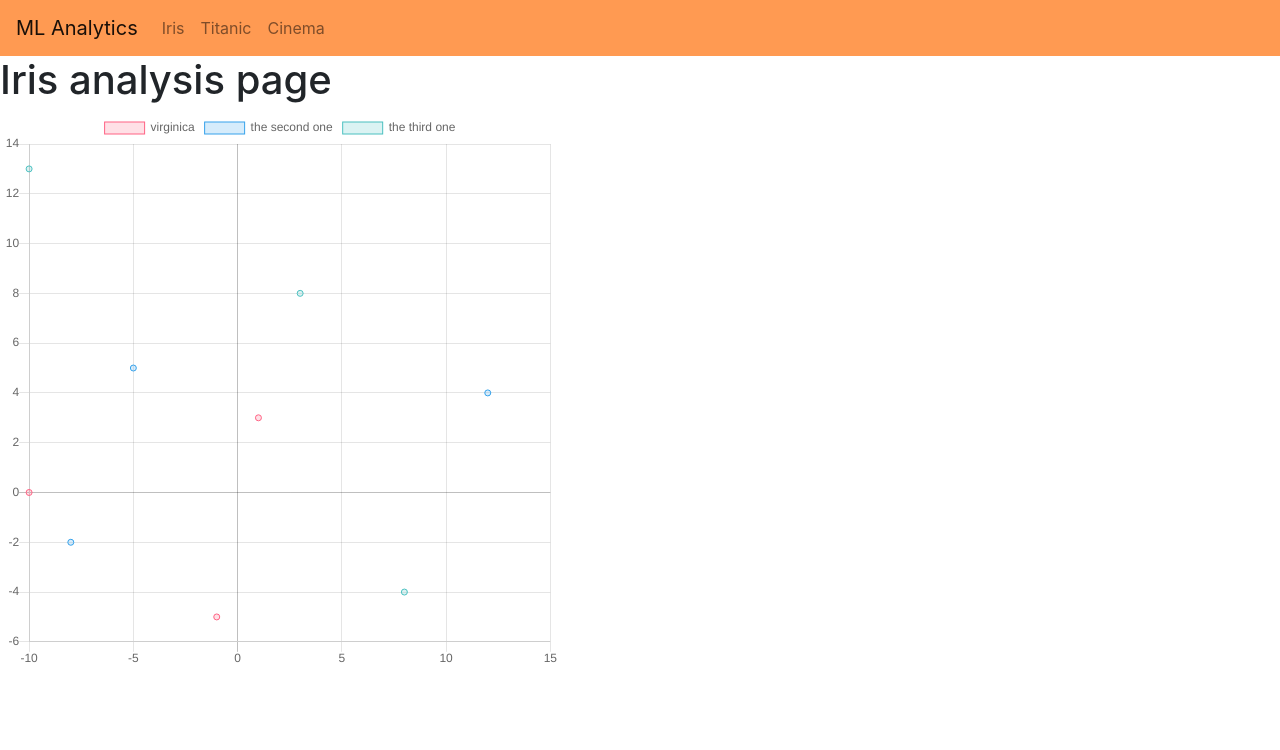
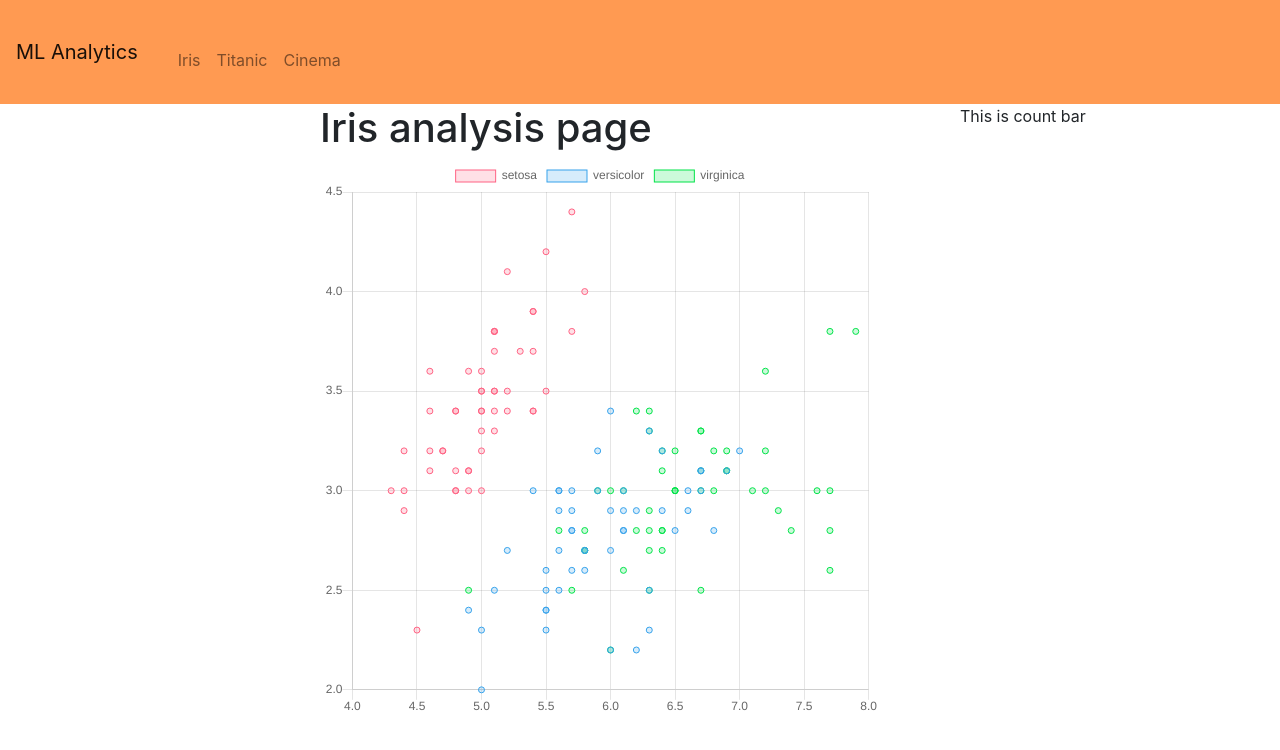
Before and after one commit to kovalon/ml_analytics, a Flask app: page /iris in a window 1280 px wide. Shown: the top 750 px of the page. Run offline with Flask 2, Linux system fonts and the light colour scheme; some libraries are stand-ins or nearby versions.

Commit message:
Реализован JS интерфейс получения данных для визуализации графика Iris, сделаны кнопки, начата верстка

```diff
--- a/app/models.py
+++ b/app/models.py
@@ -3,6 +3,18 @@ from sklearn.model_selection import train_test_split
 
 
 class MlModels:
+
+    @staticmethod
+    def get_all_objects(dataset, features):
+        result = []
+        for count in range(len(dataset[0])):
+            for pair in range(count+1, len(dataset[0])):
+                variant = []
+                for element in dataset:
+                    variant.append({'x': element[count], 'y': element[pair]})
+                result.append({'{}:{}'.format(features[count], features[pair]): variant.copy()})
+        return result
+
     @staticmethod
     def iris():
         iris_dataset = load_iris()
--- a/app/routes.py
+++ b/app/routes.py
@@ -17,5 +17,5 @@ def iris():
 @app.route('/irisdata')
 def iris_data():
     dataset = MlModels.iris()
-    return jsonify({'dataset': dataset['data'].tolist(),
-                    'target': dataset['target'].tolist()})
+    result = MlModels.get_all_objects(dataset=dataset['data'].tolist(), features=dataset['feature_names'])
+    return jsonify({'dataset': result})
--- a/app/static/css/main.css
+++ b/app/static/css/main.css
@@ -0,0 +1,17 @@
+.wrapper {
+    display: grid;
+    grid-template-columns: 2fr 4fr 2fr;
+ }
+
+ .button-bar {
+     align-items: center;
+     top: 50%;
+     display: list-item;
+ }
+
+ ul {
+     display: none;
+     margin: 1rem;
+     border: 1rem;
+     padding: 1rem;
+ }
--- a/app/templates/basic.html
+++ b/app/templates/basic.html
@@ -4,7 +4,7 @@
     <meta charset="UTF-8">
     <title>ML Analytics</title>
     <link rel="stylesheet" href="https://stackpath.bootstrapcdn.com/bootstrap/4.5.2/css/bootstrap.min.css" integrity="sha384-JcKb8q3iqJ61gNV9KGb8thSsNjpSL0n8PARn9HuZOnIxN0hoP+VmmDGMN5t9UJ0Z" crossorigin="anonymous">
-    <link rel="stylesheet" type="text/css" href="{{ url_for('static', filename='main.css') }}">
+    <link rel="stylesheet" type="text/css" href="{{ url_for('static', filename='css/main.css') }}">
     <script src="https://stackpath.bootstrapcdn.com/bootstrap/4.5.2/js/bootstrap.min.js" integrity="sha384-B4gt1jrGC7Jh4AgTPSdUtOBvfO8shuf57BaghqFfPlYxofvL8/KUEfYiJOMMV+rV" crossorigin="anonymous"></script>
     <!-- Optional JavaScript -->
     <!-- jQuery first, then Popper.js, then Bootstrap JS -->
--- a/app/templates/iris.html
+++ b/app/templates/iris.html
@@ -1,40 +1,80 @@
 {% extends 'basic.html' %}
 {% block contentblock %}
-<div style="height: 35rem; width: 35rem;">
+<div class="wrapper">
+    <div class="button-bar">
+        <ul>
+            <li>
+                <button type="button" class="btn btn-primary">sepal length:sepal width</button>
+            </li>
+            <li>
+                <button type="button" class="btn btn-primary">sepal length:petal length</button>
+            </li>
+            <li>
+                <button type="button" class="btn btn-primary">sepal length:petal width</button>
+            </li>
+            <li>
+                <button type="button" class="btn btn-primary">sepal width:petal length</button>
+            </li>
+            <li>
+                <button type="button" class="btn btn-primary">sepal width:petal width</button>
+            </li>
+            <li>
+                <button type="button" class="btn btn-primary">petal length:petal width</button>
+            </li>
+        </ul>
+
+<!--        <button type="button" class="btn btn-primary">Главный</button>-->
+<!--        <button type="button" class="btn btn-primary">Главный</button>-->
+<!--        <button type="button" class="btn btn-primary">Главный</button>-->
+    </div>
+    <div>
         <h1>Iris analysis page</h1>
-    <canvas id="myChart" width="100px" height="100px"></canvas>
+        <div style="align-self: center; width: 35rem; height: 35rem;">
+            <canvas id="myChart" width="35rem" height="35rem"></canvas>
+        </div>
         <script>
+            var data;
+
             var xhr = new XMLHttpRequest();
-        xhr.open('GET', '/irisdata');
+            xhr.open('GET', '/irisdata', false);
 
-        xhr.onload = function(e) {
-            alert(xhr.responseText);
+            xhr.onreadystatechange = function() {
+                if (xhr.readyState != 4) {
+                    return
                 }
+                if (xhr.status === 200) {
+                    data = JSON.parse(xhr.responseText);
+                } else {
+                    console.log('err', xhr.responseText)
+                }
+            }
+            xhr.send();
 
             var ctx = document.getElementById('myChart');
+
             var myChart = new Chart(ctx, {
                 type: 'scatter',
                 data: {
                     labels: ['Red', 'BLue', 'Green'],
                     datasets: [{
-                    label: 'virginica',
-                    data: [{x: -10, y: 0}, {x: 1, y:3}, {x: -1, y: -5}],
+                        label: 'setosa',
+                        data: data['dataset'][0]['sepal length (cm):sepal width (cm)'].slice(0, 50),
                         backgroundColor: 'rgba(255, 99, 132, 0.2)',
                         borderColor: 'rgba(255, 99, 132, 1)',
                         borderWidth: 1
                     },
                     {
-                label: 'the second one',
-                    data: [{x: -8, y: -2}, {x: 12, y:4}, {x: -5, y: 5}],
+                    label: 'versicolor',
+                        data: data['dataset'][0]['sepal length (cm):sepal width (cm)'].slice(50, 100),
                         backgroundColor: 'rgba(54, 162, 235, 0.2)',
                         borderColor: 'rgba(54, 162, 235, 1)',
                         borderWidth: 1
                     },
                     {
-                label: 'the third one',
-                    data: [{x: -10, y: 13}, {x: 3, y:8}, {x: 8, y: -4}],
-                    backgroundColor: 'rgba(75, 192, 192, 0.2)',
-                    borderColor: 'rgba(75, 192, 192, 1)',
+                    label: 'virginica',
+                        data: data['dataset'][0]['sepal length (cm):sepal width (cm)'].slice(100, 150),
+                        backgroundColor: 'rgba(0, 227, 73, 0.2)',
+                        borderColor: 'rgba(0, 227, 73, 1)',
                         borderWidth: 1
                     }]
                 },
@@ -50,4 +90,8 @@
             });
         </script>
     </div>
+    <div class="count-bar">
+        This is count bar
+    </div>
+</div>
 {% endblock %}
```
Lines whose indentation alone changed are shown as unchanged.
